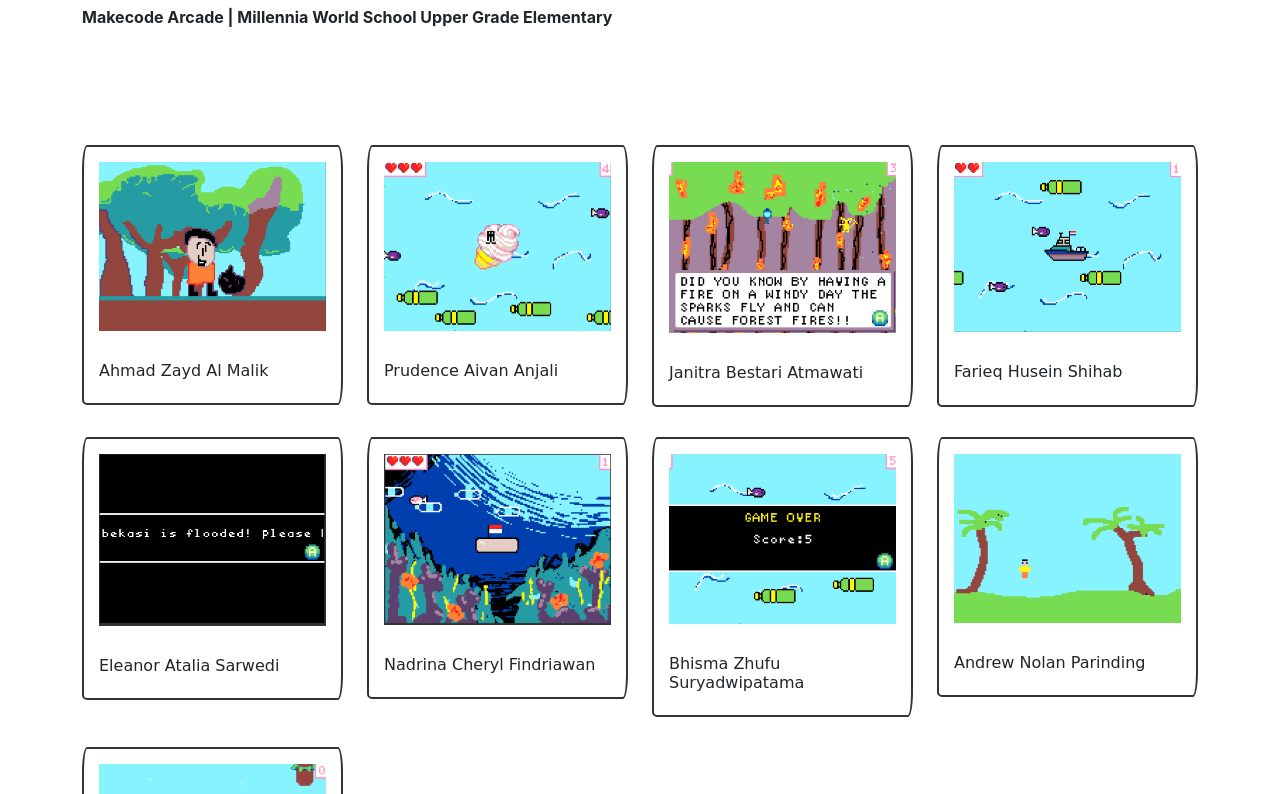
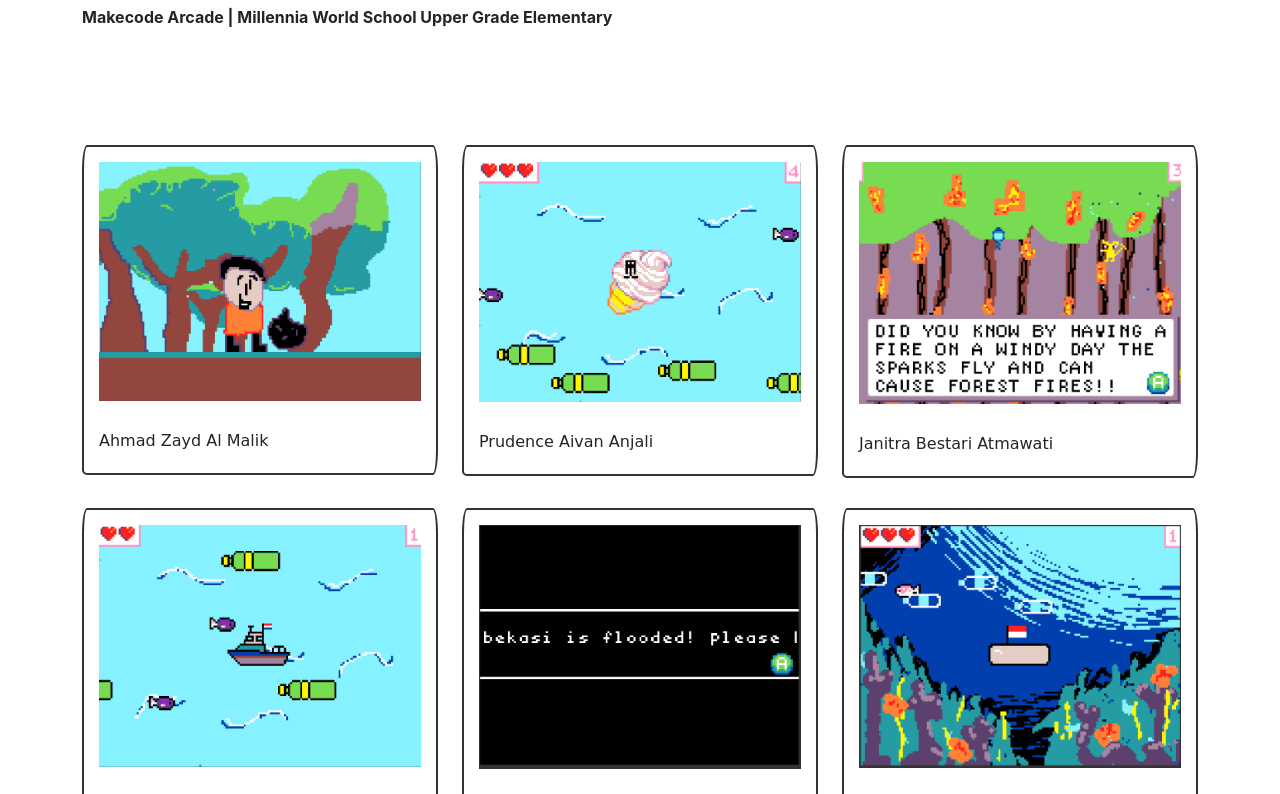
Before and after one commit to millenniaworldschool/codingg6, a plain HTML site: page index.html in a window 1280 px wide. Shown: the part 151-945 px from the top of the page. Drawn offline with nearby package versions, Linux system fonts and the light colour scheme; a web font is replaced by a local one.

Commit message:
update grid

```diff
--- a/index.html
+++ b/index.html
@@ -23,7 +23,7 @@
     <div class="projectList">
         <div class="container">
             <div class="row">
-                <div class="col-md-3">
+                <div class="col-md-4">
                     <div class="card">
                         <a href="https://arcade.makecode.com/S00326-75677-93138-81332" target="_blank">
                             <img src="assets/zayd.png" width="100%">
@@ -31,7 +31,7 @@
                         <h4>Ahmad Zayd Al Malik</h4>
                     </div>
                 </div>
-                <div class="col-md-3">
+                <div class="col-md-4">
                     <div class="card">
                         <a href="https://arcade.makecode.com/S43663-85613-61207-31796" target="_blank">
                             <img src="assets/prudence.png" width="100%">
@@ -39,7 +39,7 @@
                         <h4>Prudence Aivan Anjali</h4>
                     </div>
                 </div>
-                <div class="col-md-3">
+                <div class="col-md-4">
                     <div class="card">
                         <a href="https://arcade.makecode.com/S51901-47758-61406-21901" target="_blank">
                             <img src="assets/janitra2.png" width="100%">
@@ -47,7 +47,7 @@
                         <h4>Janitra Bestari Atmawati</h4>
                     </div>
                 </div>
-                <div class="col-md-3">
+                <div class="col-md-4">
                     <div class="card">
                         <a href="https://arcade.makecode.com/S03055-16229-73647-13955" target="_blank">
                             <img src="assets/farieq2.png" width="100%">
@@ -55,7 +55,7 @@
                         <h4>Farieq Husein Shihab</h4>
                     </div>
                 </div>
-                <div class="col-md-3">
+                <div class="col-md-4">
                     <div class="card">
                         <a href="https://arcade.makecode.com/S74908-43449-51198-92363" target="_blank">
                             <img src="assets/eleanor.png" width="100%">
@@ -63,7 +63,7 @@
                         <h4>Eleanor Atalia Sarwedi</h4>
                     </div>
                 </div>
-                <div class="col-md-3">
+                <div class="col-md-4">
                     <div class="card">
                         <a href="https://arcade.makecode.com/S33014-51263-78599-29690" target="_blank">
                             <img src="assets/chryl.png" width="100%">
@@ -71,7 +71,7 @@
                         <h4>Nadrina Cheryl Findriawan</h4>
                     </div>
                 </div>
-                <div class="col-md-3">
+                <div class="col-md-4">
                     <div class="card">
                         <a href="https://arcade.makecode.com/S75631-15047-01970-73789" target="_blank">
                             <img src="assets/bhisma.png" width="100%">
@@ -79,7 +79,7 @@
                         <h4>Bhisma Zhufu Suryadwipatama</h4>
                     </div>
                 </div>
-                <div class="col-md-3">
+                <div class="col-md-4">
                     <div class="card">
                         <a href="https://arcade.makecode.com/S44290-31132-07348-11008" target="_blank">
                             <img src="assets/andrew.png" width="100%">
@@ -87,7 +87,7 @@
                         <h4>Andrew Nolan Parinding</h4>
                     </div>
                 </div>
-                <div class="col-md-3">
+                <div class="col-md-4">
                     <div class="card">
                         <a href="https://arcade.makecode.com/S77220-07579-73477-18232" target="_blank">
                             <img src="assets/farieq.png" width="100%">
```
